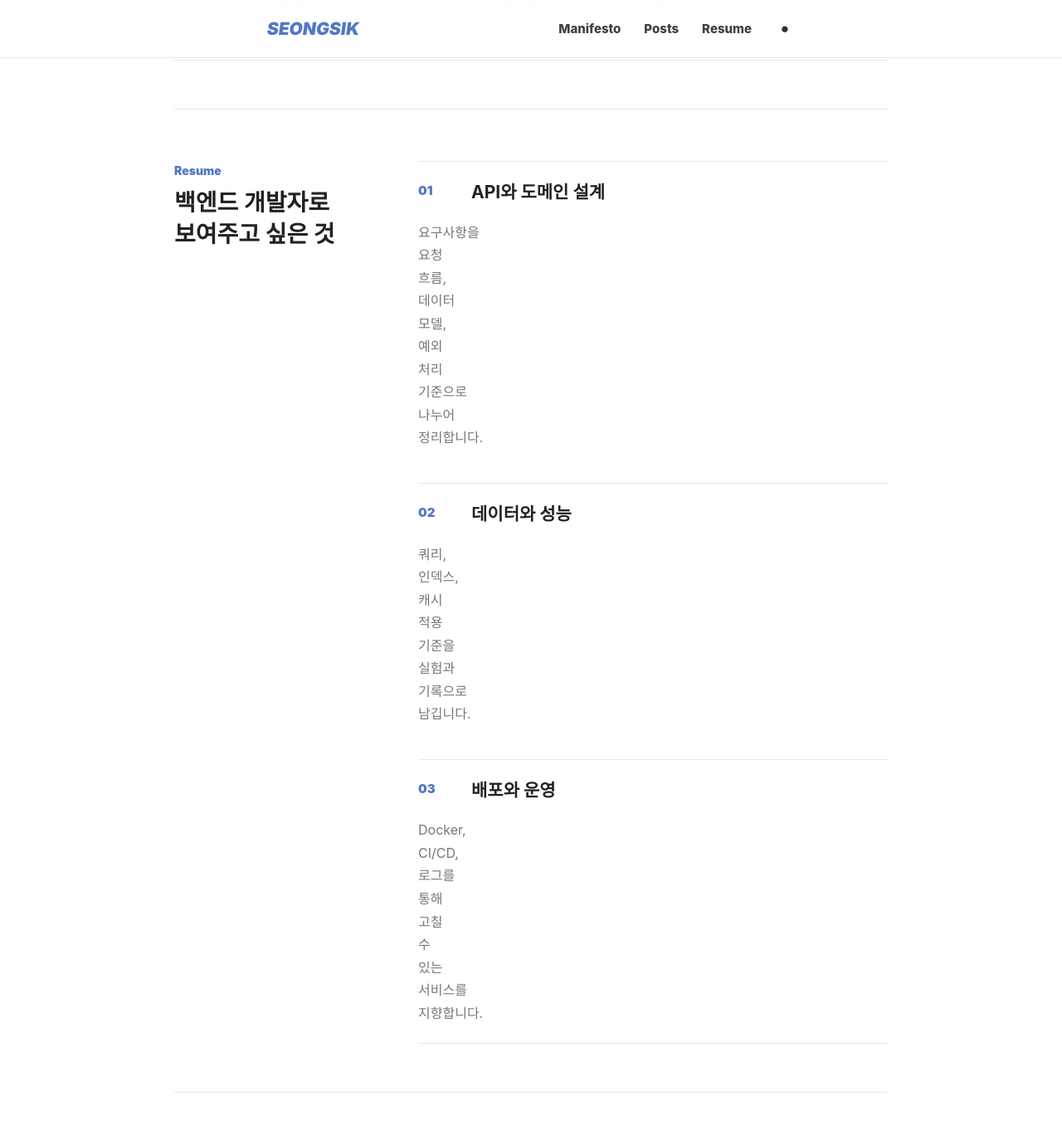
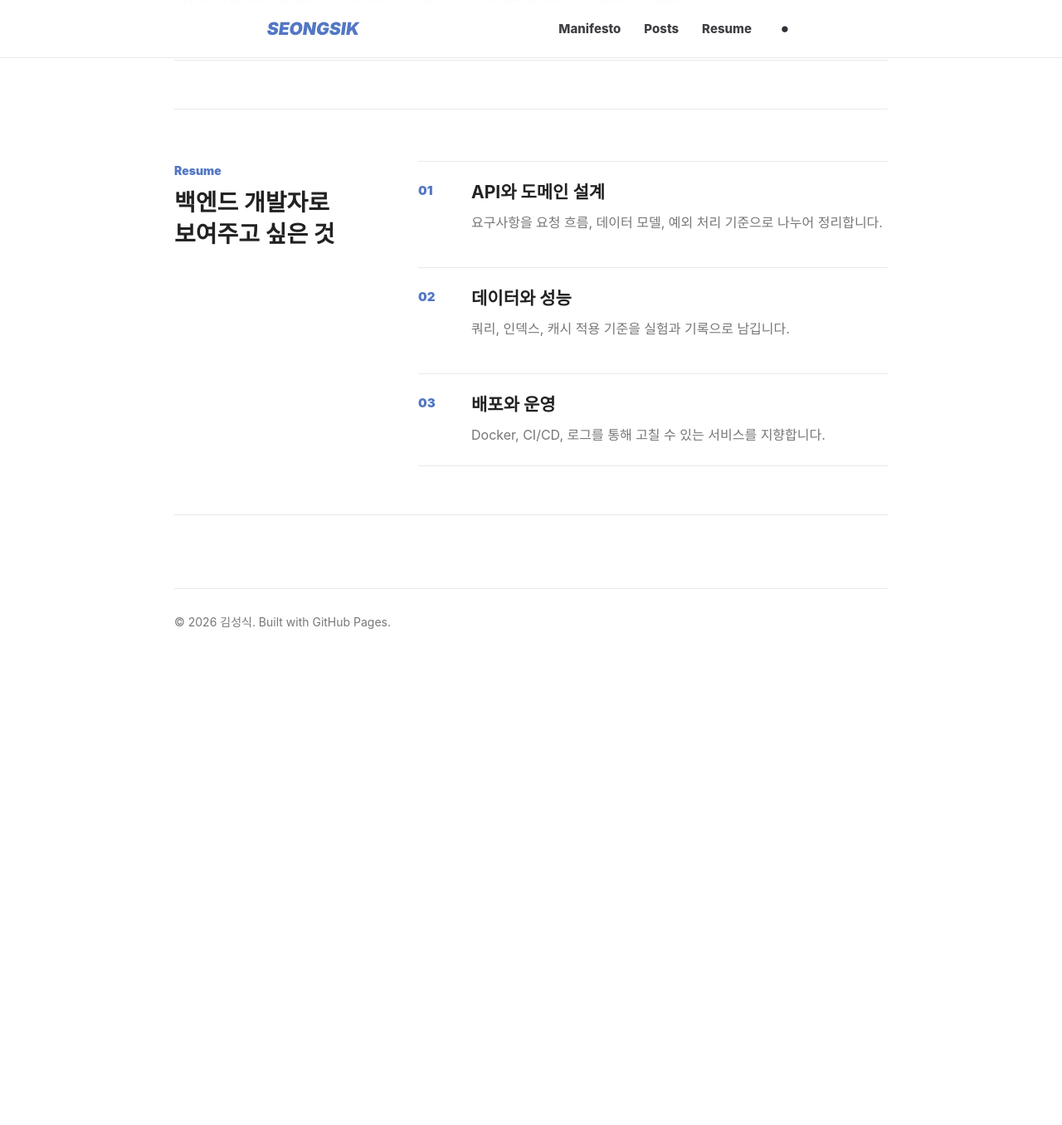
Before and after one commit to seongsik082/seongsik082.github.io, a Jekyll site: the page built from index.md, in a window 1280 px wide and 1400 px high, scrolled down 1959 px. Shown: the top 1356 px of the window at 83% size. Built offline with Jekyll 4.4.1, drawn with Linux system fonts in a browser that asks for light colours; after the commit the page ends 2763 px from its top, so only the background shows below that.

Commit message:
Fix resume item layout ratio

```diff
--- a/assets/css/style.css
+++ b/assets/css/style.css
@@ -291,7 +291,8 @@ h3 {
 .resume-items article {
   display: grid;
   grid-template-columns: 48px 1fr;
-  gap: 16px;
+  column-gap: 16px;
+  row-gap: 4px;
   padding: 22px 0;
   border-top: 1px solid var(--line);
 }
@@ -307,11 +308,13 @@ h3 {
 }
 
 .resume-items h3 {
+  grid-column: 2;
   margin-bottom: 4px;
   font-size: 21px;
 }
 
 .resume-items p {
+  grid-column: 2;
   margin: 0;
   color: var(--muted);
 }
@@ -705,6 +708,10 @@ section + section {
     grid-template-columns: 1fr;
   }
 
+  .resume-items article {
+    grid-template-columns: 40px 1fr;
+  }
+
   .profile-mark {
     width: 88px;
     height: 88px;
```
